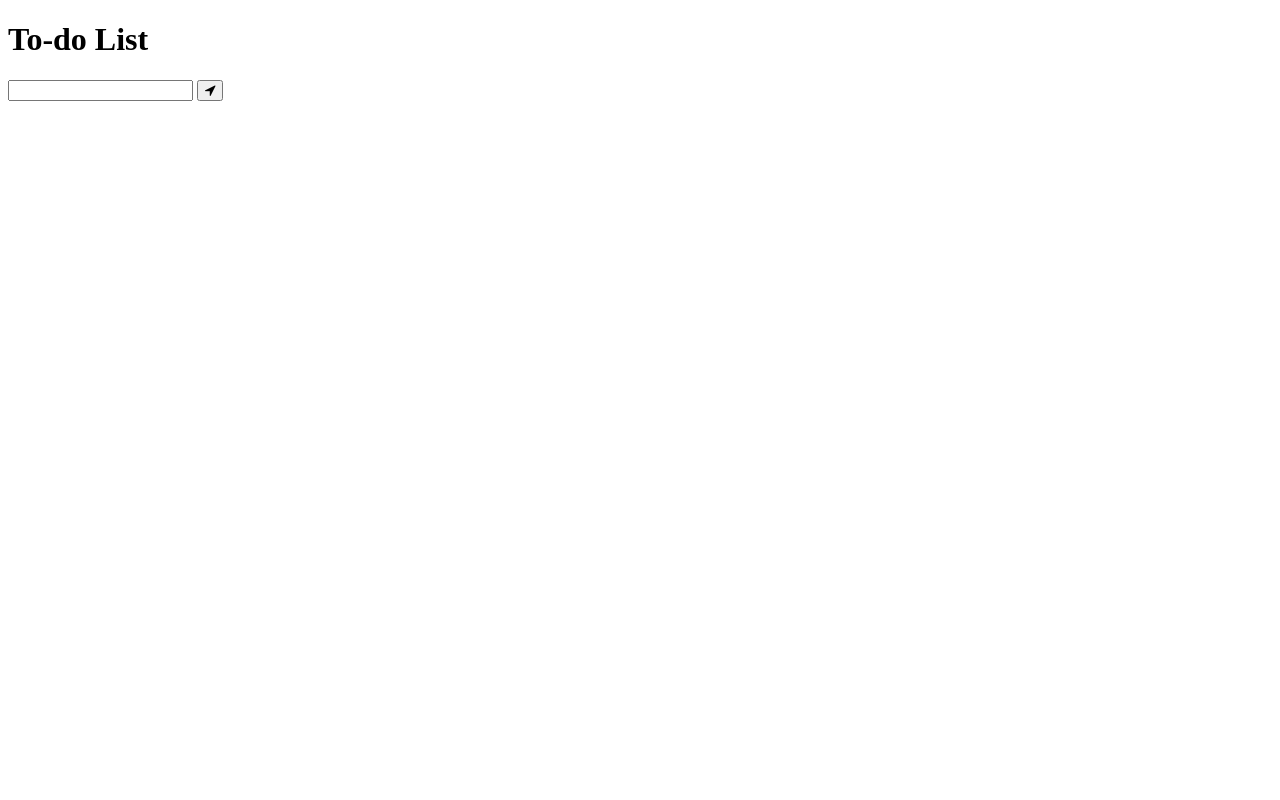
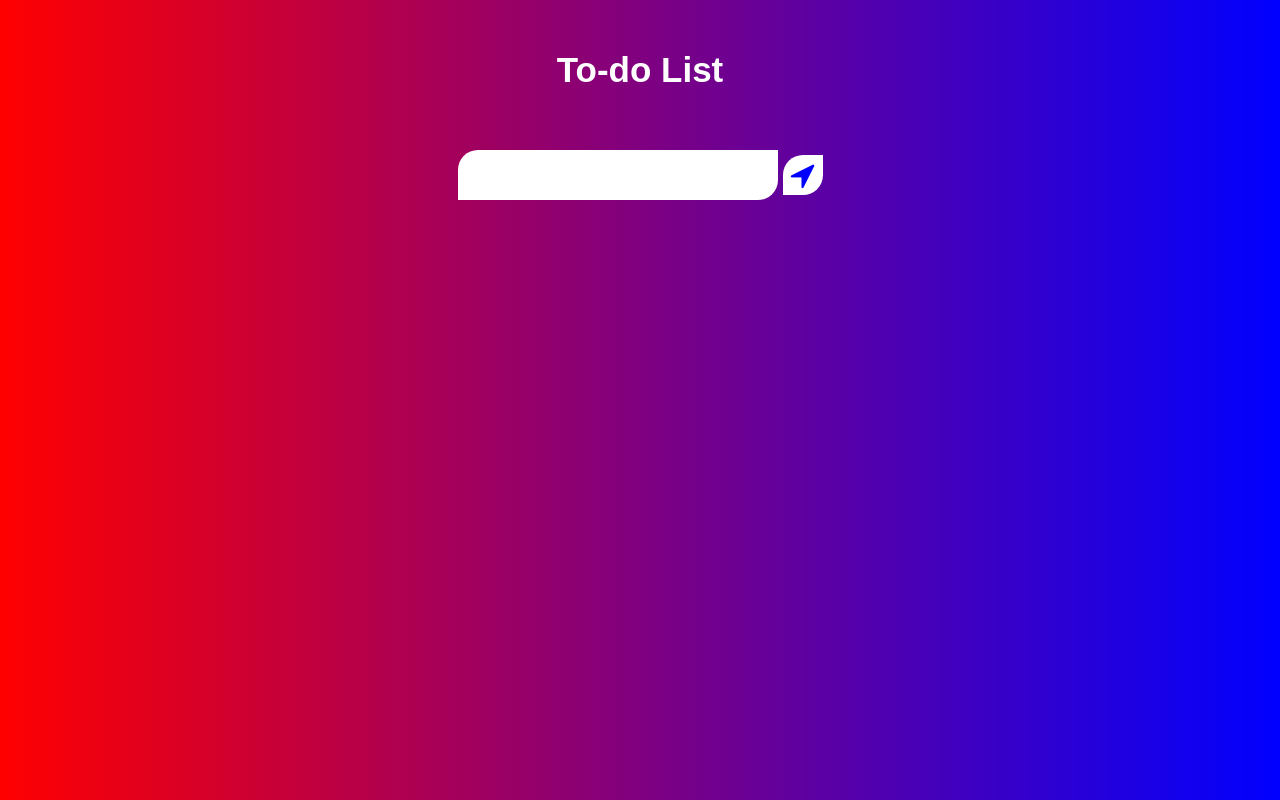
Before and after one commit to Suryansh-IngenuityTraining/Ingenuity-Gaming-Training, a plain HTML site: page index.html in a window 1280 px wide. Drawn offline with Linux system fonts and the light colour scheme.

Commit message:
css for input field and icon added

```diff
--- a/index.html
+++ b/index.html
@@ -1,15 +1,75 @@
 <!DOCTYPE html>
 <html lang="en">
   <head>
-    <meta charset="UTF-8">
-    <meta name="viewport" content="width=device-width, initial-scale=1.0">
+    <meta charset="UTF-8" />
+    <meta name="viewport" content="width=device-width, initial-scale=1.0" />
     <title>To-do List</title>
-    <link rel="stylesheet" href="https://stackpath.bootstrapcdn.com/font-awesome/4.7.0/css/font-awesome.min.css">
+    <link
+      rel="stylesheet"
+      href="https://stackpath.bootstrapcdn.com/font-awesome/4.7.0/css/font-awesome.min.css"
+    />
+    <style>
+      * {
+        margin: 0;
+        padding: 0;
+        box-sizing: border-box;
+        font-family: Arial, Helvetica, sans-serif;
+      }
+      body {
+        background-image: linear-gradient(to right, red, blue);
+      }
+
+      h1 {
+        text-align: center;
+        margin-top: 50px;
+        color: white;
+        margin-bottom: 60px;
+        font-size: 35px;
+      }
+      form {
+        display: flex;
+        justify-content: center;
+        align-items: center;
+        flex-wrap: wrap;
+        flex-direction: row;
+      }
+      .todo-input {
+        border-radius: 20px 0 20px 0;
+        height: 40px;
+        width: 25%;
+        border: none;
+        outline: none;
+        font-size: 20px;
+        padding: 25px;
+        margin: 0;
+      }
+      .todo-button {
+        color: blue;
+        width: 40px;
+        height: 40px;
+        padding: 5px;
+        border-radius: 20px 0 20px 0;
+        background-color: white;
+        /* border-radius: 100%; */
+        border: none;
+        margin-left: 5px;
+        outline: none;
+        cursor: pointer;
+      }
+      .todo-button:active {
+        background-color: lightskyblue;
+        color: white;
+      }
+
+      .todo-button i {
+        font-size: 30px;
+      }
+    </style>
   </head>
   <body>
     <h1>To-do List</h1>
     <form>
-        <input type="text" class="todo-input">
+      <input type="text" class="todo-input" />
       <button class="todo-button">
         <i class="fa fa-location-arrow" aria-hidden="true"></i>
       </button>
@@ -17,11 +77,7 @@
     <p></p>
 
     <div class="todo-container">
-        <ul class="todo-list">
-
-
-
-        </ul>
+      <ul class="todo-list"></ul>
     </div>
   </body>
 </html>
```
Lines whose indentation alone changed are shown as unchanged.
